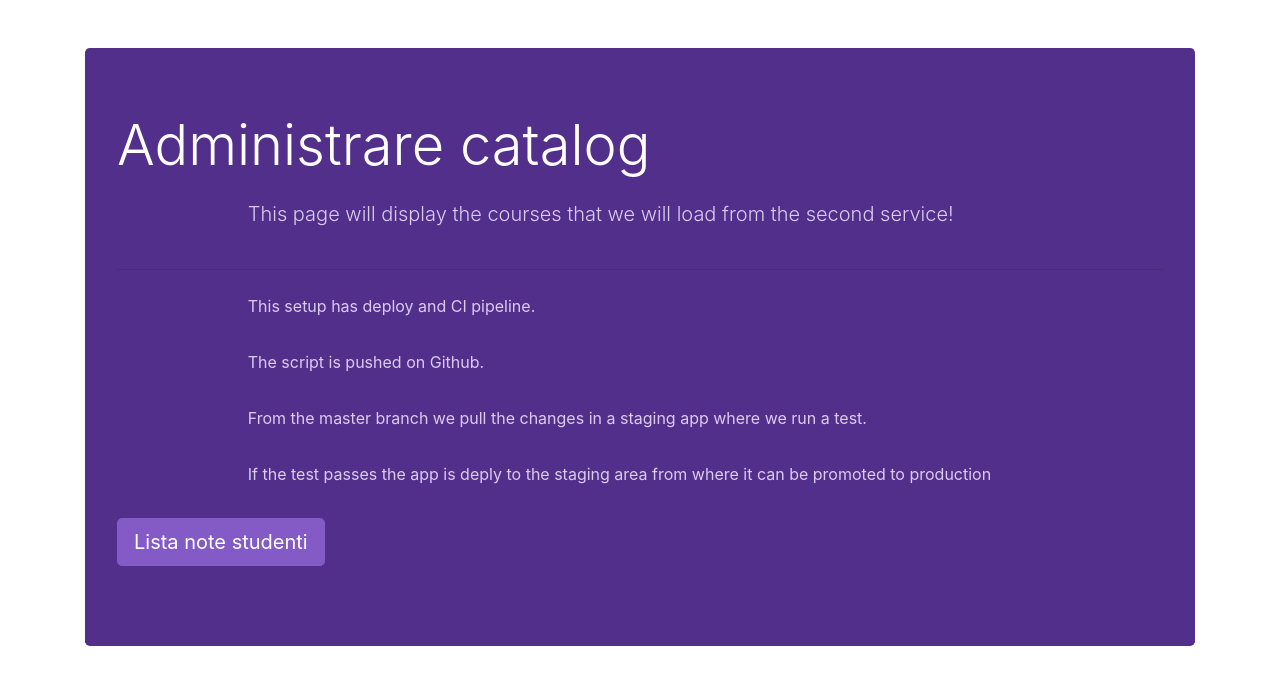
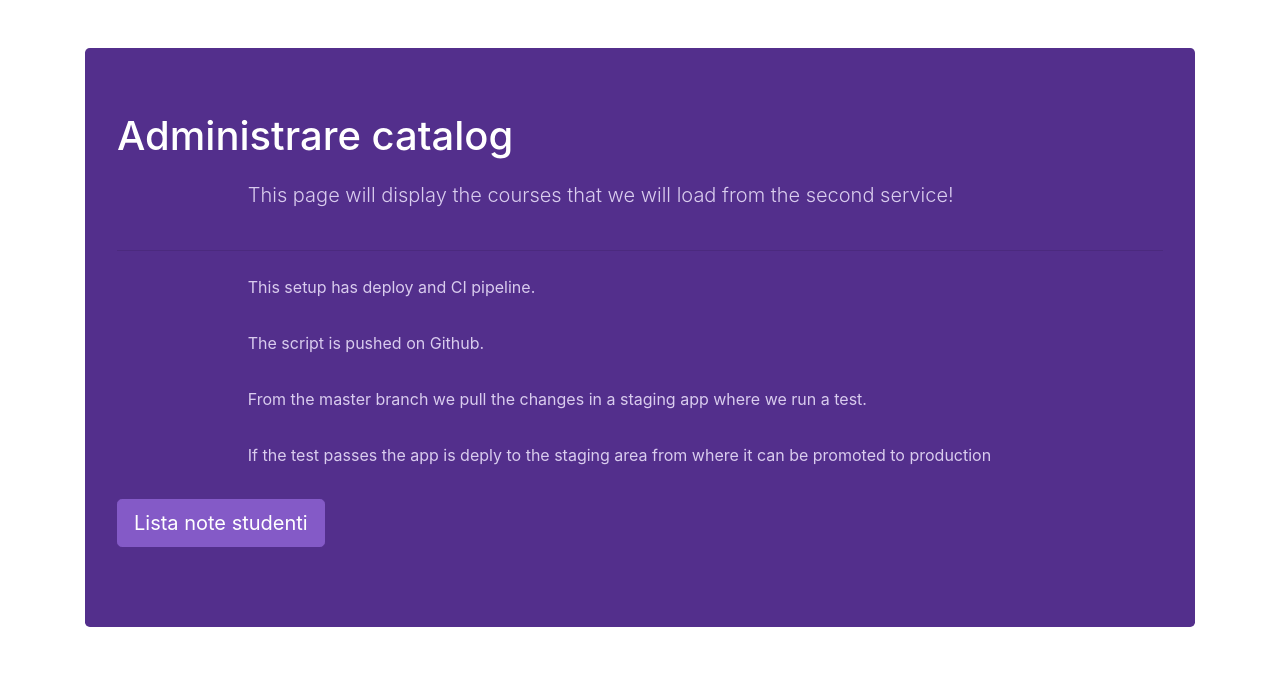
Before and after one commit to ovimiru/micro-node-1, a Node server app: page / in a window 1280 px wide. Shown: the top 685 px of the page. Run offline with Node 20, Linux system fonts and the light colour scheme.

Commit message:
no message

```diff
--- a/test.js
+++ b/test.js
@@ -21,7 +21,8 @@ test('responds to requests', (t) => {
       // Successful response
       t.equal(response.statusCode, 200);
       // Assert content checks
-      t.notEqual(body.indexOf("<h1>Service one!</h1>"), -1);
+      // t.notEqual(body.indexOf("<h1>Service one!</h1>"), -1);
+      t.equal(body.indexOf("<h1>Administrare catalog</h1>"), -1);
     });
   });
 });
--- a/views/pages/index.ejs
+++ b/views/pages/index.ejs
@@ -12,7 +12,7 @@
         <div class="col">
             <br /><br />
             <div class="jumbotron">
-                <h1 class="display-4">Administrare catalog </h1>
+                <h1>Administrare catalog</h1>
                 <p class="lead">This page will display the courses that we will load from the second service! </p>
                 <hr class="my-4">
                 <p>This setup has deploy and CI pipeline.</p>
```
